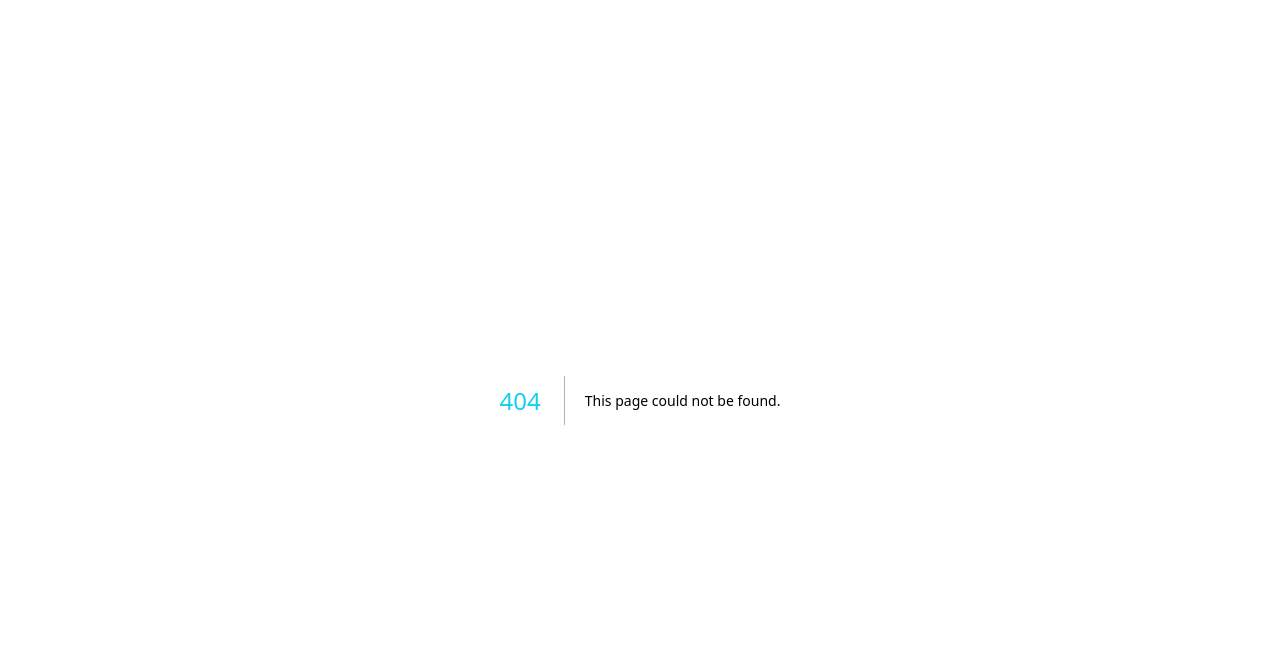
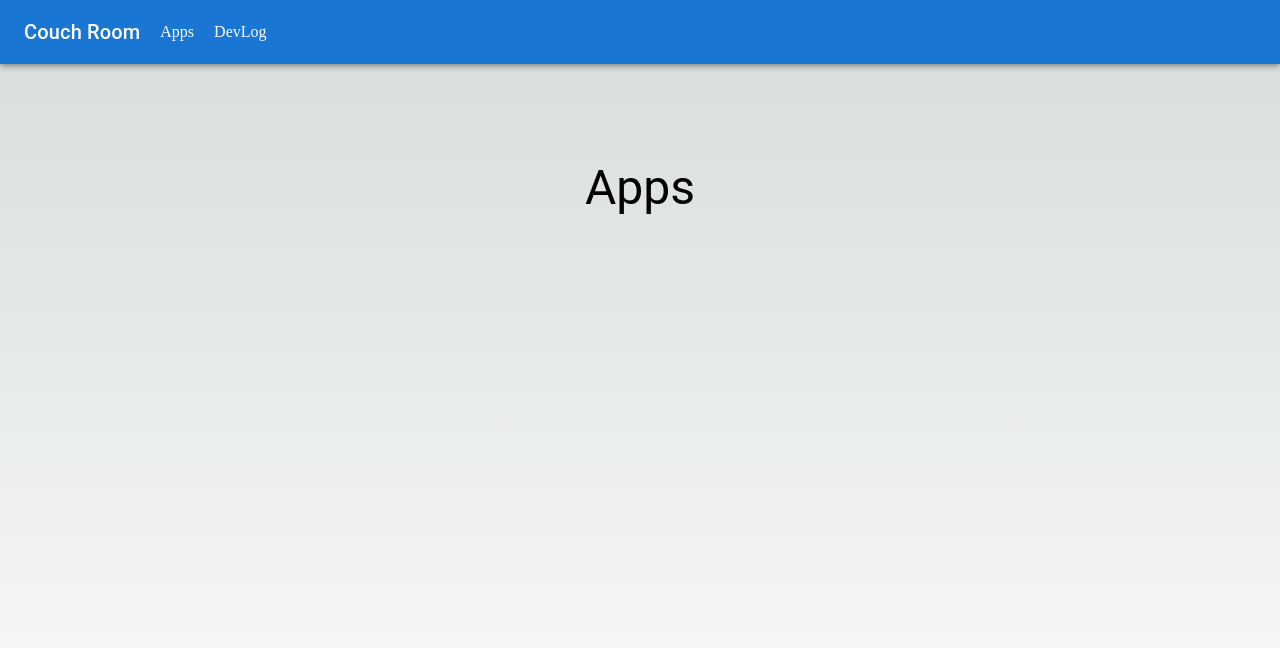
Before and after one commit to couchds/couchroom, a Next.js app: page /apps in a window 1280 px wide. Before the commit this address had no page. Shown: the top 648 px of the page. Built offline with nearby package versions, Linux system fonts and the light colour scheme.

Commit message:
Create Apps page

```diff
--- /dev/null
+++ b/src/pages/apps/index.tsx
@@ -0,0 +1,18 @@
+import Head from 'next/head'
+import Navbar from '@/components/Navbar';
+import styles from '@/styles/Home.module.css'
+import { Typography } from '@mui/material';
+
+export default function Apps() {
+  return (
+    <>
+      <Head>
+        <title>Apps</title>
+      </Head>
+      <Navbar />
+      <main className={styles.main}>
+        <Typography variant='h3'>Apps</Typography>
+      </main>
+    </>
+  )
+}
```
